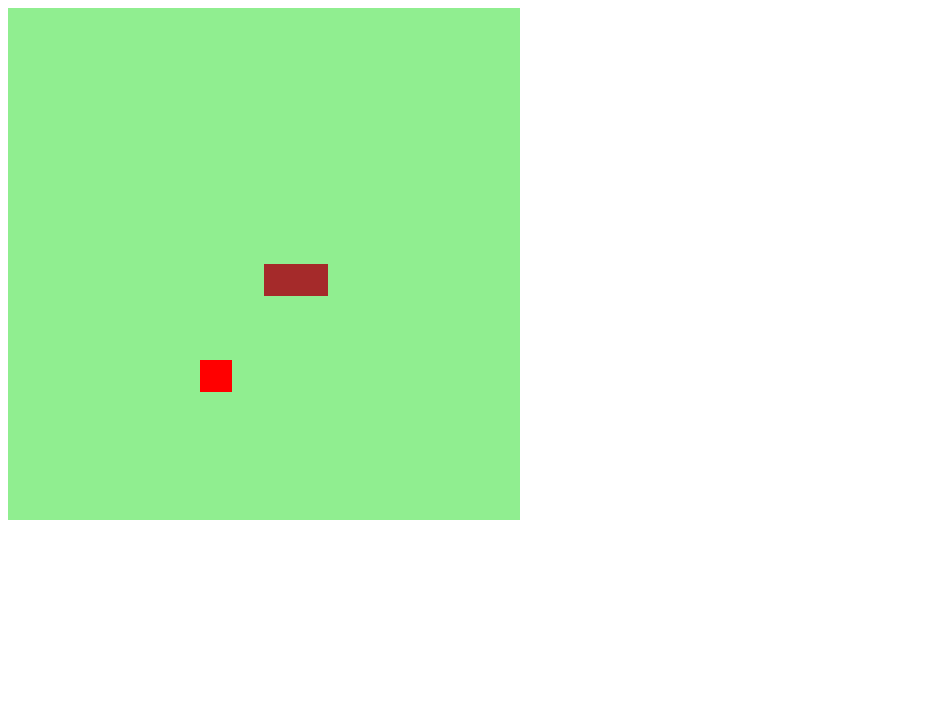
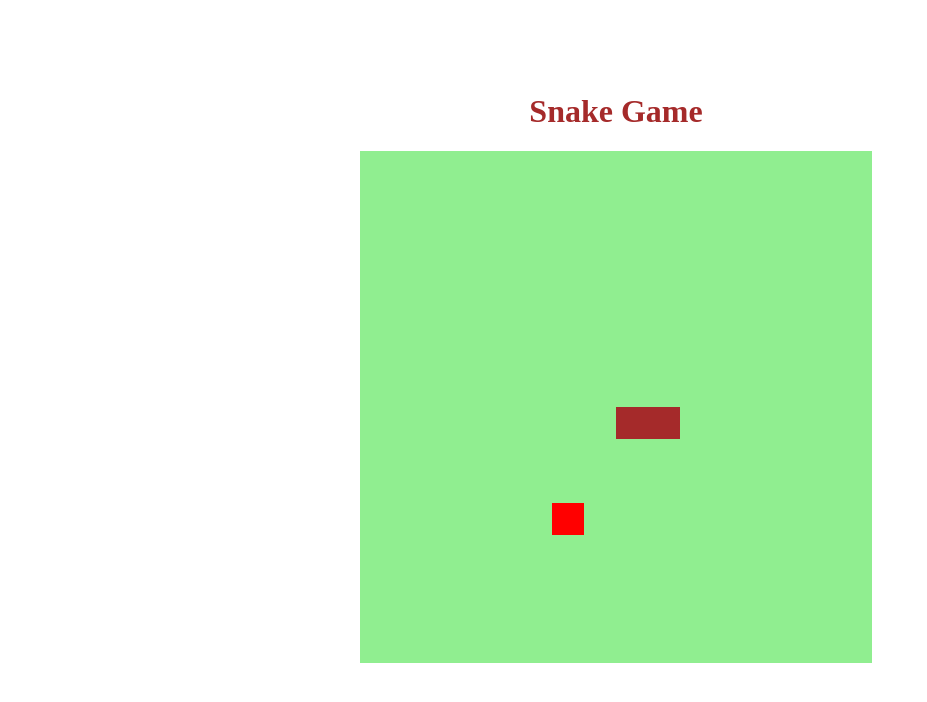
Before and after one commit to KetCode/snake-game, a plain HTML site: page index.html in a window 1280 px wide. Shown: the whole page, without its empty margins (0-927 px from the left). Drawn offline with Linux system fonts and the light colour scheme.

Commit message:
joguinho funcionando :tada:

```diff
--- a/index.html
+++ b/index.html
@@ -9,6 +9,7 @@
     <title>Snake Game</title>
 </head>
 <body>
+    <h1>Snake Game</h1>
     <canvas id="snake" width="512" height="512"></canvas>
 </body>
 </html>
--- a/script.js
+++ b/script.js
@@ -47,7 +47,7 @@ function iniciarJogo() {
     if(snake[0].y > 15 * box && direction == "down") snake[0].y = 0;
     if(snake[0].y < 0 && direction == "up") snake[0].y = 16 * box;
 
-    for (let i = 1; i < snake.length; i++) {
+    for (let i = 1; i < snake.length; i++) { // código quando a snake bate nela mesma
         if(snake[0].x == snake[i].x && snake[0].y == snake[i].y) {
             clearInterval(jogo);
             alert('Game Over! You sucks');
--- a/style.css
+++ b/style.css
@@ -0,0 +1,20 @@
+body {
+    height: 95vh;
+    width: 95vw;
+
+    display: flex;
+    justify-content: center;
+    align-items: center;
+    flex-direction: column;
+
+    color: brown;
+}
+
+h1{
+    margin-top: -20px;
+}
+
+p {
+    margin-top: -10px;
+    color: green;
+}
```
